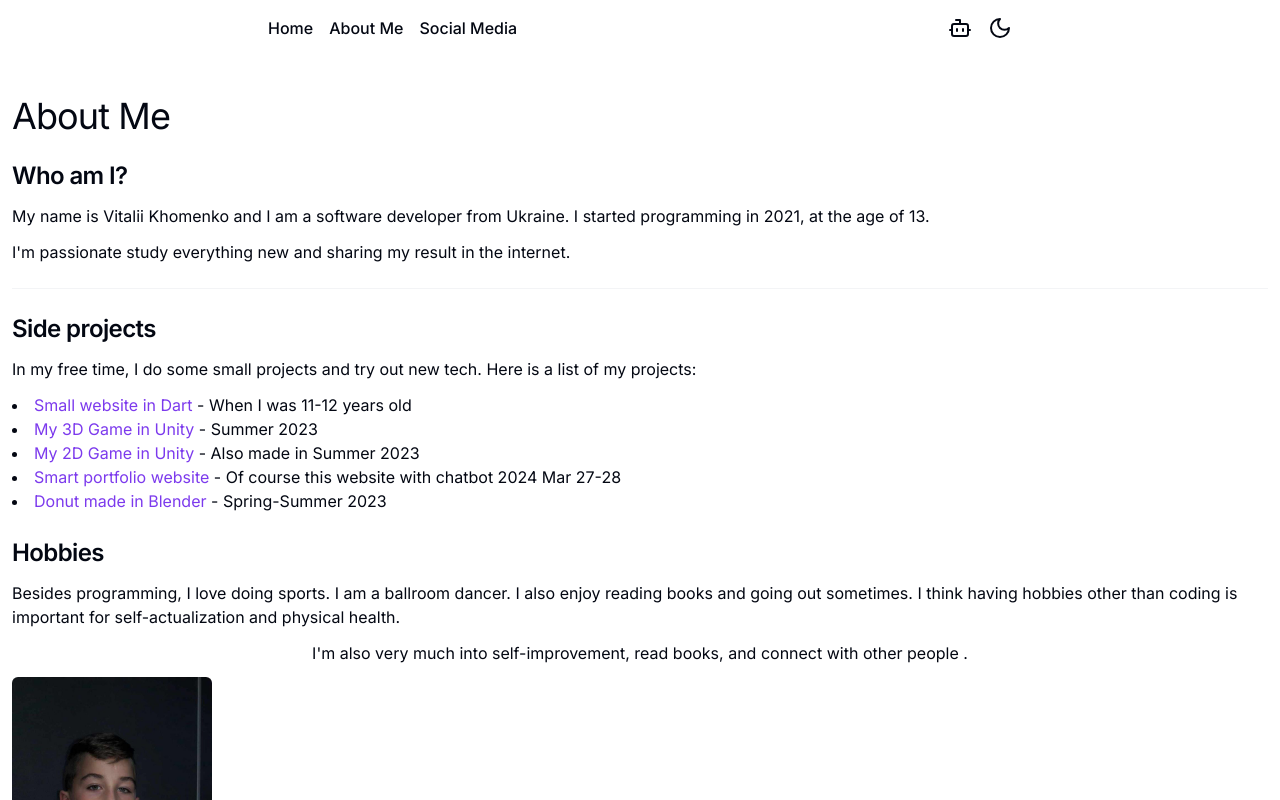
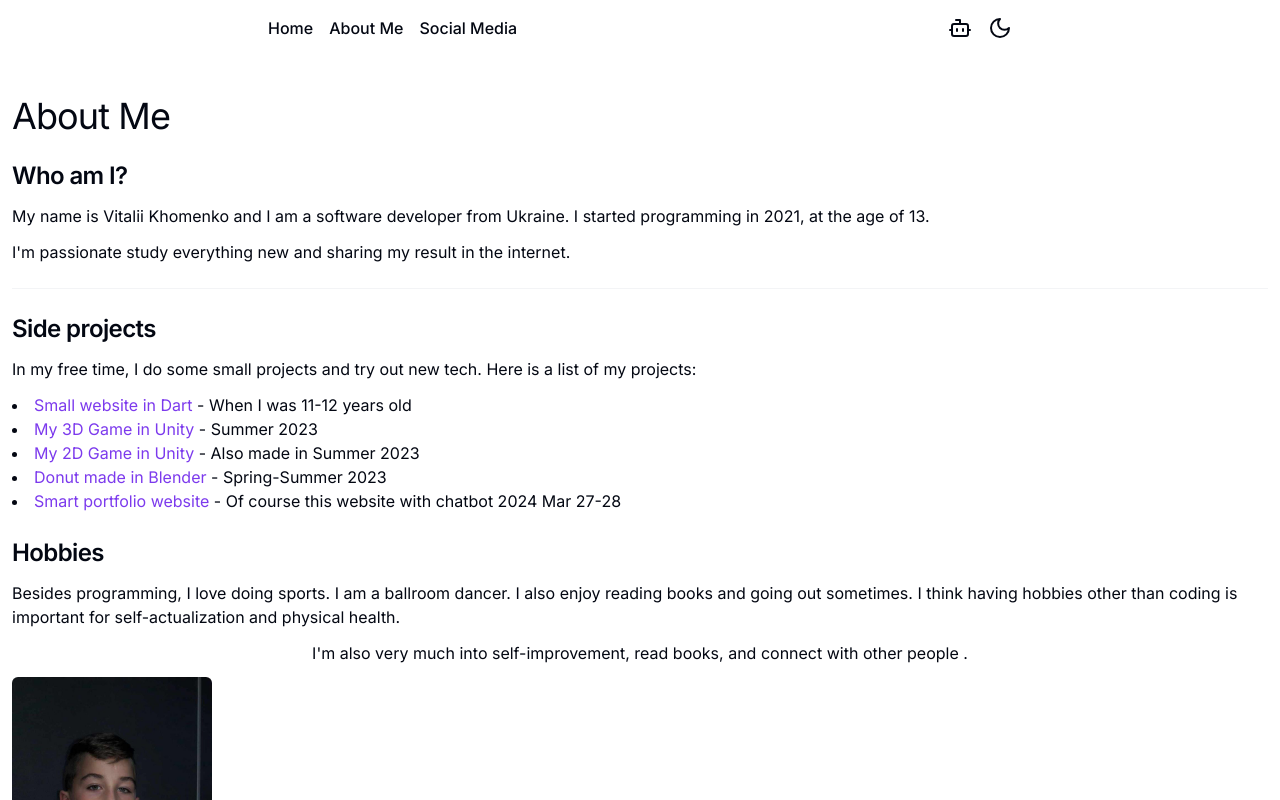
Before and after one commit to Vitaliklisa/smart-portfolio-website, a Next.js app: page /about in a window 1280 px wide. Shown: the top 800 px of the page. Built offline with nearby package versions, Linux system fonts and the light colour scheme.

Commit message:
Replace places

```diff
--- a/src/app/about/page.tsx
+++ b/src/app/about/page.tsx
@@ -62,21 +62,21 @@ export default function Page() {
           </li>
           <li>
             <Link
+              href="https://youtu.be/kJm5mGibKlw"
+              className="text-primary hover:underline"
+            >
+              Donut made in Blender
+            </Link>{" "}
+            - Spring-Summer 2023
+          </li>
+          <li>
+            <Link
               href="https://smart-portfolio-website.vercel.app"
               className="text-primary hover:underline"
             >
               Smart portfolio website
             </Link>{" "}
             - Of course this website with chatbot 2024 Mar 27-28
-          </li>
-          <li>
-            <Link
-              href="https://youtu.be/kJm5mGibKlw"
-              className="text-primary hover:underline"
-            >
-              Donut made in Blender
-            </Link>{" "}
-            - Spring-Summer 2023
           </li>
         </ul>
       </section>
```
